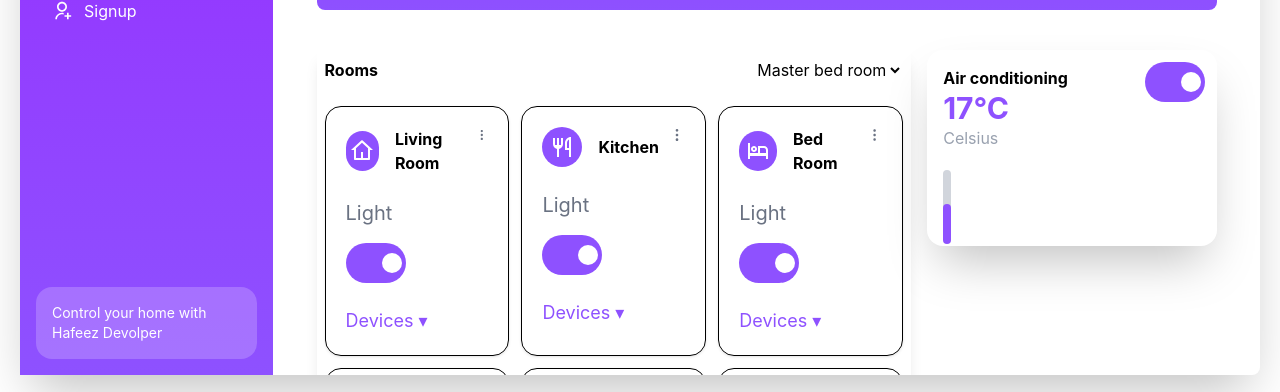
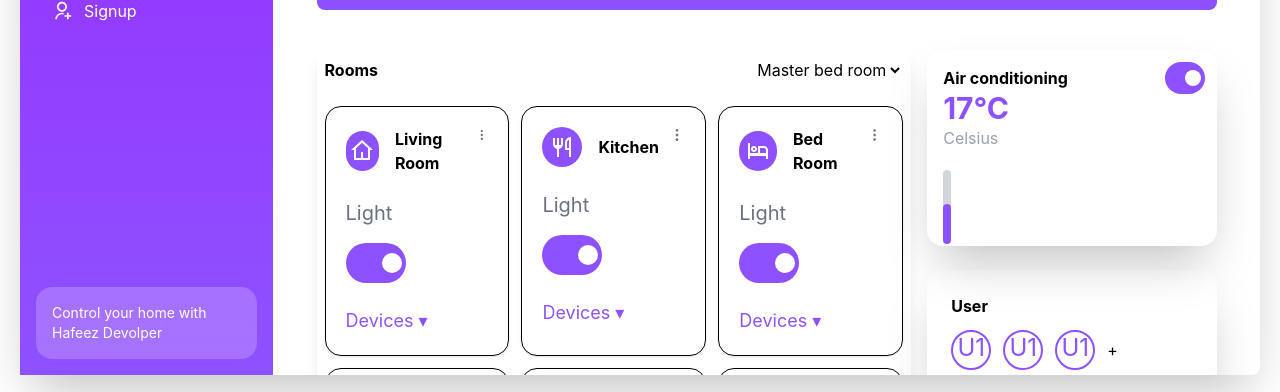
Before and after one commit to hafeez-star/my-project-pro, a React (Vite) app: page / in a window 1280 px wide. Shown: the part 445-837 px from the top of the page. Built offline with nearby package versions, Linux system fonts and the light colour scheme.

Commit message:
Right-jsx

```diff
--- a/src/component/Right.jsx
+++ b/src/component/Right.jsx
@@ -6,7 +6,7 @@ import React from 'react'
 const Right = () => {
     return (
         <div className='gird grid-cols-2  '>
-            <div className=' bg-white rounded-2xl shadow-2xl p-4  relative'>
+            <div className=' bg-white rounded-2xl shadow-2xl p-4  relative '>
                 <h1 className='text-1xl font-bold'>Air conditioning</h1>
                 <h1 className='text-violet-500 font-bold text-3xl'>17°C</h1>
                 <p className='text-gray-400'>Celsius</p>
@@ -19,8 +19,18 @@ const Right = () => {
 
                 </div>
 
-                <div className="w-15 h-10 bg-violet-500 rounded-full p-1 flex items-center mb-6 absolute top-3 right-3">
-                    <div className="w-5 h-5 bg-white rounded-full ml-auto"></div>
+                <div className="w-10 h-8 bg-violet-500 rounded-full p-1 flex items-center mb-6 absolute top-3 right-3">
+                    <div className="w-4 h-4 bg-white rounded-full ml-auto"></div>
+                </div>
+            </div>
+
+
+            <div className='bg-white p-6 mt-6 shadow-2xl  rounded-2xl grid-cols-2'>
+                <h1 className='font-bold'>User</h1>
+                <div className='flex gap-3 mt-3'>
+                    <div className='h-10  w-10 align-center text-2xl text-violet-500  border-2 rounded-full flex justify-center'>U1</div>
+                <div className='h-10  w-10 align-center text-2xl text-violet-500  border-2 rounded-full flex justify-center'>U1</div>
+                <div className='h-10  w-10  align-center text-2xl text-violet-500 border-2 rounded-full flex justify-center'>U1</div> <span className='text-1xl mt-2'>+</span>
                 </div>
             </div>
         </div>
```
